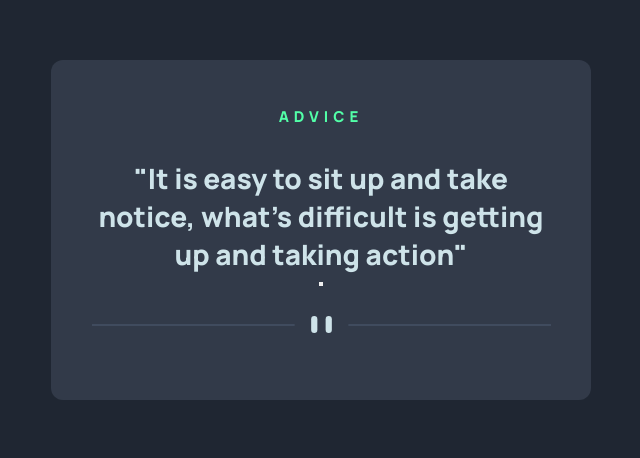
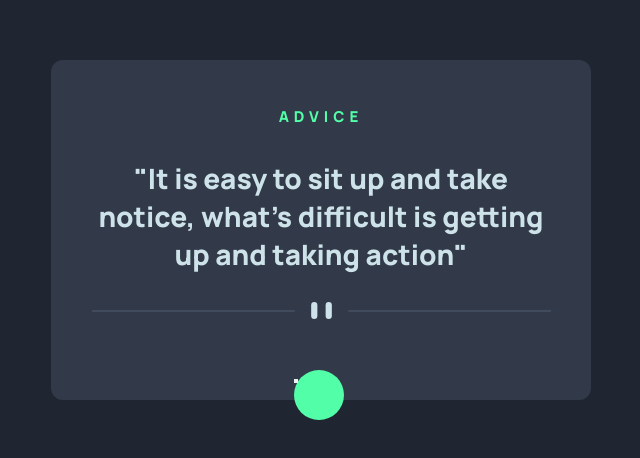
Before and after one commit to hgoo150925/advice-generator-app, a React (Vite) app: page / in a window 1280 px wide. Shown: the part 164-622 px from the top of the page, without its empty margins (319-959 px from the left). Built offline with nearby package versions, Linux system fonts and the light colour scheme.

Commit message:
adv gen app

```diff
--- a/src/Advice.tsx
+++ b/src/Advice.tsx
@@ -10,9 +10,9 @@ export const Advice = () => {
           "It is easy to sit up and take notice, what's difficult is getting up
           and taking action"
         </p>
-        <div className="container__btn">
-          <button className="btn"></button>
-        </div>
+      </div>
+      <div className="container__btn">
+        <button className="btn"></button>
       </div>
     </section>
   );
--- a/src/index.css
+++ b/src/index.css
@@ -39,6 +39,15 @@ body {
   font-size: 2.8rem;
   margin: 3.2rem 0 0 0;
 }
+.container__btn {
+  background-color: var(--neon-green);
+  width: 5rem;
+  height: 5rem;
+  border-radius: 50%;
+  position: relative;
+  top: 15%;
+  left: 45%;
+}
 
 @media screen and (max-width: 1440px) {
   .container {
```
